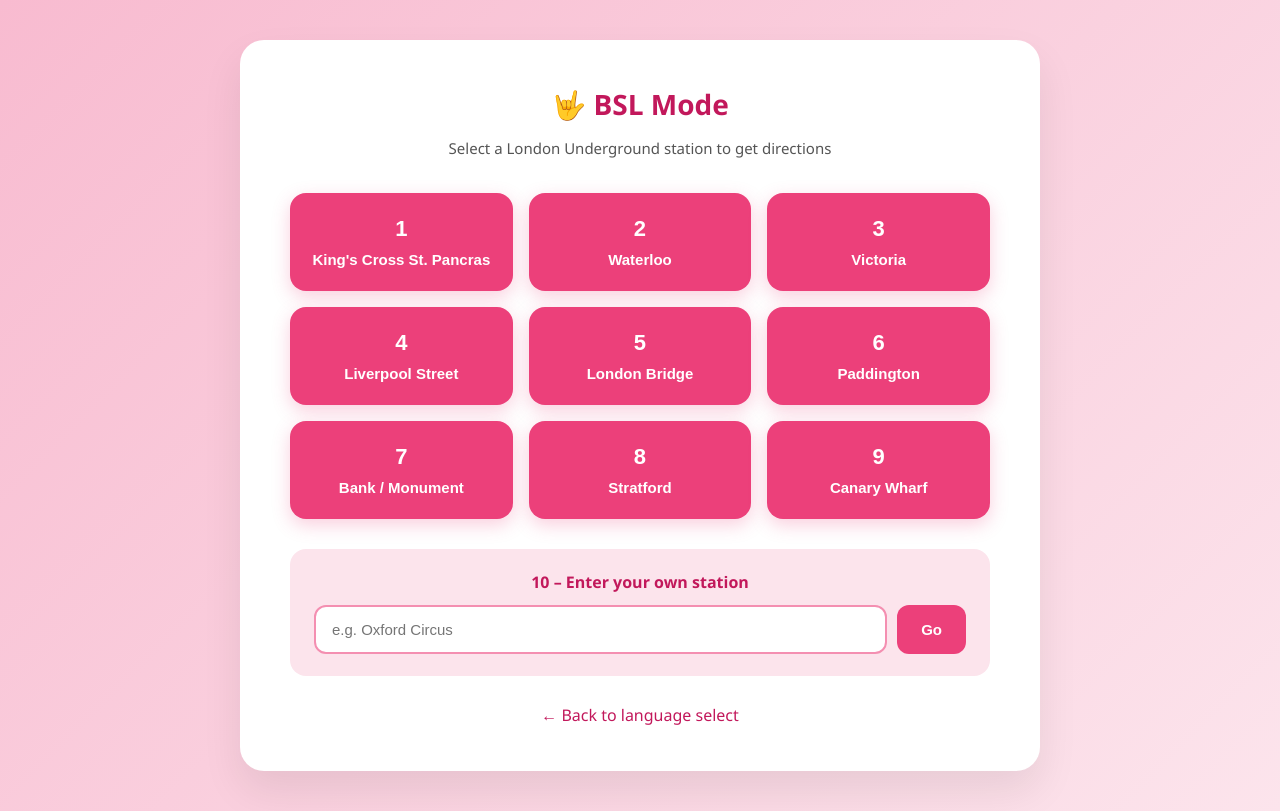
After one commit to Slayque3n/HCRTFLbot, a Flask app: page /bsl in a window 1280 px wide. The commit adds this page. Run offline with Flask 3, Linux system fonts and the light colour scheme.

Commit message:
my good friends work

```diff
--- a/app.py
+++ b/app.py
@@ -102,5 +102,18 @@ def speak():
         ui=ui
     )
 
+@app.route("/bsl")
+def bsl():
+    return render_template("bsl.html")
+
+@app.route("/bsl/result", methods=["POST"])
+def bsl_result():
+    station = request.form.get("station", "").strip()
+    response = ask_llm(
+        "How do I get to " + station +
+        " station via the London Underground? Short answer, tell me the direction and line, no *."
+    )
+    return render_template("bsl_result.html", station=station, response=response)
+
 if __name__ == "__main__":
     app.run(host="0.0.0.0", debug=True)
--- /dev/null
+++ b/templates/bsl.html
@@ -0,0 +1,197 @@
+<!DOCTYPE html>
+<html>
+<head>
+    <title>BSL Mode – Choose a Station</title>
+    <style>
+        body {
+            margin: 0;
+            font-family: 'Segoe UI', Arial, sans-serif;
+            background: linear-gradient(135deg, #f8bbd0, #fce4ec);
+            display: flex;
+            justify-content: center;
+            align-items: flex-start;
+            min-height: 100vh;
+            padding: 40px 20px;
+            box-sizing: border-box;
+        }
+
+        .container {
+            background: #ffffff;
+            padding: 45px 50px;
+            border-radius: 24px;
+            box-shadow: 0 20px 40px rgba(0, 0, 0, 0.08);
+            text-align: center;
+            max-width: 700px;
+            width: 100%;
+        }
+
+        h2 {
+            margin-top: 0;
+            margin-bottom: 8px;
+            font-size: 28px;
+            font-weight: 700;
+            color: #c2185b;
+        }
+
+        .subtitle {
+            color: #555;
+            margin-bottom: 35px;
+            font-size: 15px;
+        }
+
+        .grid {
+            display: grid;
+            grid-template-columns: repeat(3, 1fr);
+            gap: 16px;
+            margin-bottom: 30px;
+        }
+
+        .station-btn {
+            background: #ec407a;
+            color: white;
+            border: none;
+            border-radius: 16px;
+            padding: 22px 12px;
+            font-size: 15px;
+            font-weight: 600;
+            cursor: pointer;
+            box-shadow: 0 6px 18px rgba(236, 64, 122, 0.25);
+            transition: transform 0.2s ease, box-shadow 0.2s ease, background 0.2s ease;
+            line-height: 1.3;
+        }
+
+        .station-btn:hover {
+            transform: translateY(-3px);
+            box-shadow: 0 10px 24px rgba(236, 64, 122, 0.4);
+            background: #d81b60;
+        }
+
+        .station-btn:active {
+            transform: scale(0.97);
+        }
+
+        .station-btn .number {
+            display: block;
+            font-size: 22px;
+            margin-bottom: 6px;
+        }
+
+        .custom-section {
+            background: #fce4ec;
+            border-radius: 16px;
+            padding: 22px 24px;
+            margin-top: 10px;
+        }
+
+        .custom-section label {
+            display: block;
+            font-weight: 600;
+            color: #c2185b;
+            margin-bottom: 12px;
+            font-size: 16px;
+        }
+
+        .custom-row {
+            display: flex;
+            gap: 10px;
+        }
+
+        .custom-row input {
+            flex: 1;
+            padding: 14px 16px;
+            border: 2px solid #f48fb1;
+            border-radius: 12px;
+            font-size: 15px;
+            outline: none;
+            transition: border-color 0.2s ease;
+        }
+
+        .custom-row input:focus {
+            border-color: #c2185b;
+        }
+
+        .custom-row button {
+            padding: 14px 24px;
+            background: #ec407a;
+            color: white;
+            border: none;
+            border-radius: 12px;
+            font-size: 15px;
+            font-weight: 600;
+            cursor: pointer;
+            transition: background 0.2s ease, transform 0.2s ease;
+        }
+
+        .custom-row button:hover {
+            background: #d81b60;
+            transform: translateY(-2px);
+        }
+
+        .back-link {
+            display: block;
+            text-align: center;
+            margin-top: 28px;
+            text-decoration: none;
+            color: #c2185b;
+            font-weight: 500;
+            transition: opacity 0.2s ease;
+        }
+
+        .back-link:hover {
+            opacity: 0.7;
+        }
+    </style>
+</head>
+<body>
+
+<div class="container">
+    <h2>🤟 BSL Mode</h2>
+    <p class="subtitle">Select a London Underground station to get directions</p>
+
+    <form method="POST" action="{{ url_for('bsl_result') }}">
+        <div class="grid">
+            <button class="station-btn" type="submit" name="station" value="King's Cross St. Pancras">
+                <span class="number">1</span>King's Cross St. Pancras
+            </button>
+            <button class="station-btn" type="submit" name="station" value="Waterloo">
+                <span class="number">2</span>Waterloo
+            </button>
+            <button class="station-btn" type="submit" name="station" value="Victoria">
+                <span class="number">3</span>Victoria
+            </button>
+            <button class="station-btn" type="submit" name="station" value="Liverpool Street">
+                <span class="number">4</span>Liverpool Street
+            </button>
+            <button class="station-btn" type="submit" name="station" value="London Bridge">
+                <span class="number">5</span>London Bridge
+            </button>
+            <button class="station-btn" type="submit" name="station" value="Paddington">
+                <span class="number">6</span>Paddington
+            </button>
+            <button class="station-btn" type="submit" name="station" value="Bank">
+                <span class="number">7</span>Bank / Monument
+            </button>
+            <button class="station-btn" type="submit" name="station" value="Stratford">
+                <span class="number">8</span>Stratford
+            </button>
+            <button class="station-btn" type="submit" name="station" value="Canary Wharf">
+                <span class="number">9</span>Canary Wharf
+            </button>
+        </div>
+    </form>
+
+    <div class="custom-section">
+        <label>10 – Enter your own station</label>
+        <form method="POST" action="{{ url_for('bsl_result') }}">
+            <div class="custom-row">
+                <input type="text" name="station" placeholder="e.g. Oxford Circus" required>
+                <button type="submit">Go</button>
+            </div>
+        </form>
+    </div>
+
+    <a class="back-link" href="{{ url_for('index') }}">← Back to language select</a>
+</div>
+
+</body>
+</html>
```
Also changed, not shown: templates/bsl_result.html (added, +95 -0 lines), templates/index.html (+37 -0 lines), test.py (added, +41 -0 lines).
